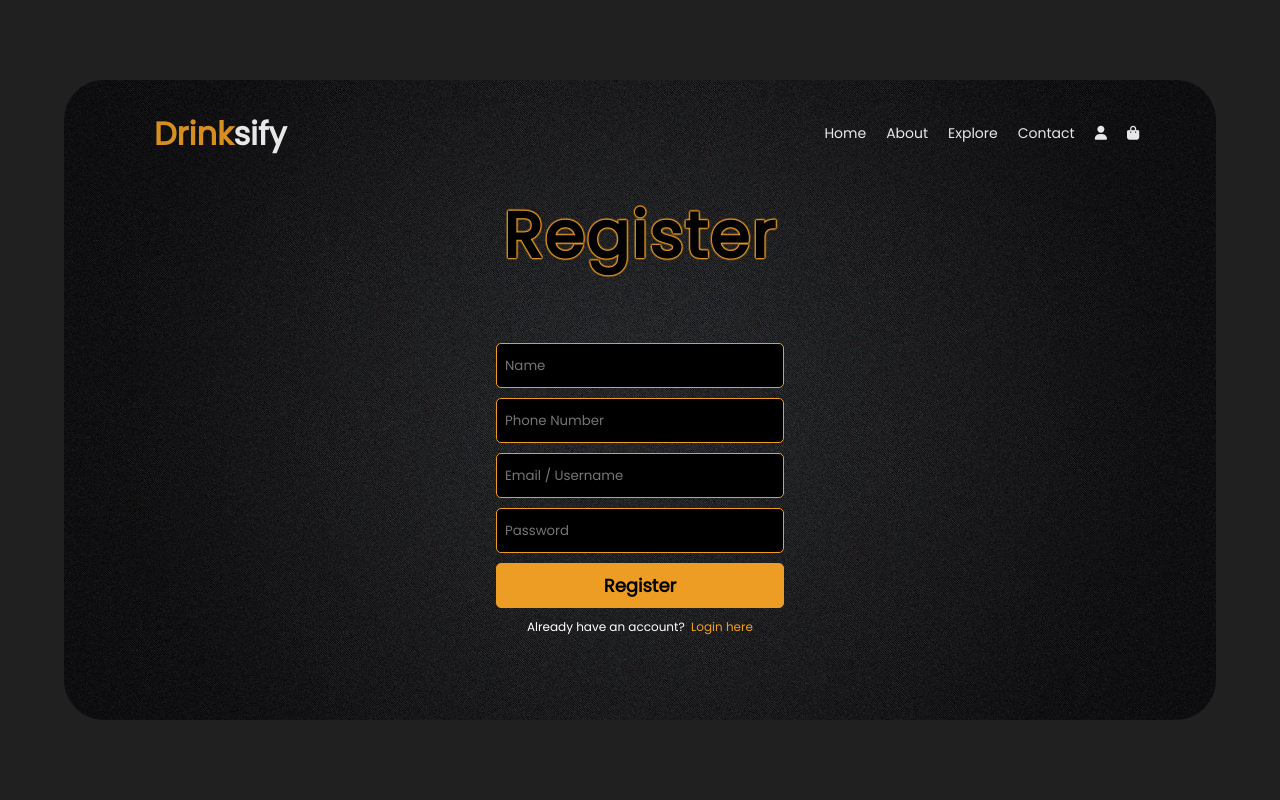
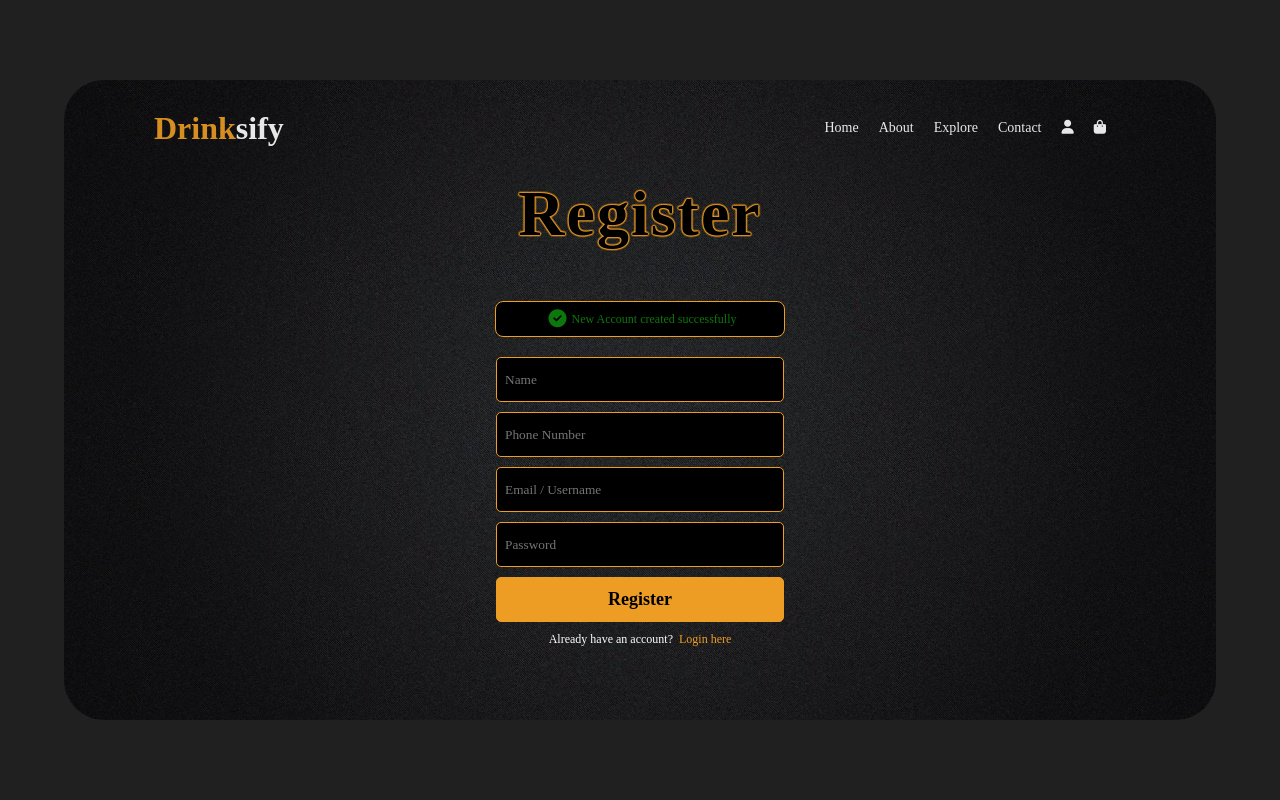
Before and after one commit to HardikShah563/DrinksWebsite4, a PHP site: page /pages/register.html in a window 1280 px wide. Run offline with PHP 8.4, Linux system fonts and the light colour scheme; some libraries are stand-ins or nearby versions; some web fonts are replaced.

Commit message:
new popups added

```diff
--- a/pages/login.html
+++ b/pages/login.html
@@ -62,6 +62,10 @@
             <h1>Login</h1>
         </section>
 
+        <div class="submit-message">
+            <p><i class="fa-solid fa-circle-check"></i> Login Successful</p>
+        </div>
+
         <section class="input-form">
             <form>
                 <input type="email" name="email" id="email" placeholder="Email / Username">
--- a/pages/register.html
+++ b/pages/register.html
@@ -61,18 +61,22 @@
         <section class="main-text login-text">
             <h1>Register</h1>
         </section>
+        <div class="submit-message">
+            <p><i class="fa-solid fa-circle-check"></i> New Account created successfully</p>
+        </div>
 
         <section class="input-form">
-            <form>
+            <form action="index.php" method="post">
                 <input type="text" name="name" id="name" placeholder="Name">
                 <input type="number" name="phnumber" id="phnumber" placeholder="Phone Number">
                 <input type="email" name="email" id="email" placeholder="Email / Username">
                 <input type="password" name="password" id="password" placeholder="Password">
-                <button><a href="./explore.html">Register</a></button>
+                <button><a href="../php/index.php">Register</a></button>
             </form>
             <p>Already have an account?&nbsp;&nbsp;<a href="./login.html">Login here</a></p>
         </section>
     </div>
 </body>
+<!-- INSERT INTO `register` (`cust_id`, `name`, `ph_no`, `email`, `password`) VALUES ('1', 'Hardik Shah', '9321012106', 'hardikts@gmail.com', 'Hardik563'); -->
 
 </html>
--- a/style/style.css
+++ b/style/style.css
@@ -5,6 +5,7 @@
     --yellow: #ee9d24;
     --orange: #ef7e26;
     --white: #ffffff;
+    --green: #0c770c;
 }
 
 /* -------- Font face import -------- */
@@ -482,9 +483,33 @@ a hr {
     text-shadow: 0px 0px var(--size) var(--yellow), 0px 0px var(--size) var(--yellow), 0px 0px var(--size) var(--yellow), 0px 0px var(--size) var(--yellow), 0px 0px var(--size) var(--yellow), 0px 0px var(--size) var(--yellow), 0px 0px var(--size) var(--yellow);
 }
 
+.submit-message {
+    display: flex;
+    justify-content: center;
+    width: 290px;
+    margin: 50px auto 0px auto;
+    padding: 8px;
+    background-color: var(--black);
+    color: var(--green);
+    font-size: 12px;
+    border: 1px solid var(--yellow);
+    border-radius: 8px;
+}
+
+.submit-message p {
+    display: flex;
+    align-items: center;
+}
+
+.submit-message i {
+    font-size: 18px;
+    padding: 0 5px;
+    color: var(--green);
+}
+
 .login-page .input-form {
     width: 320px;
-    margin: 60px auto;
+    margin: 20px auto;
 }
 
 .login-page input, .login-page button {
```
Also changed, not shown: font/Lato-Regular.ttf (deleted), font/Poppins-Regular.ttf (deleted).
